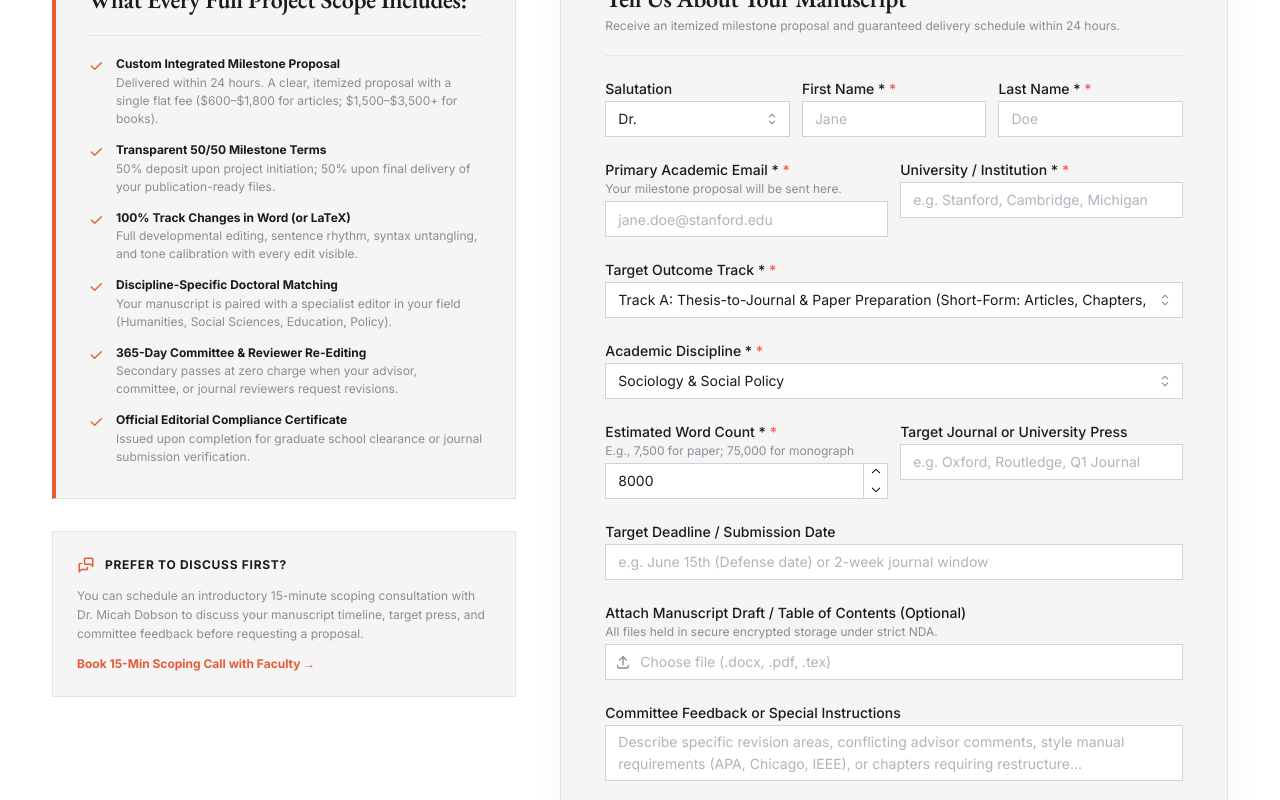
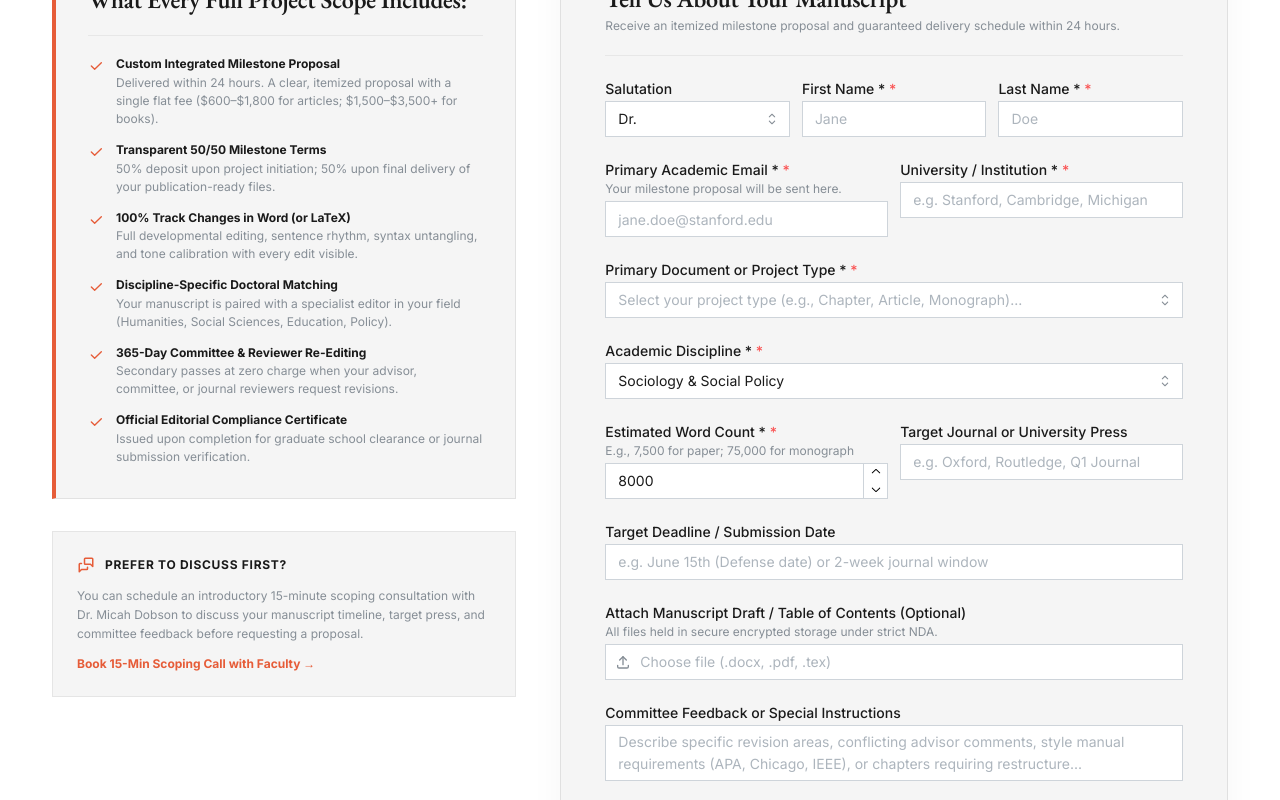
Before and after one commit to Kallias254/consulting-business, a Next.js app: page /scholarcrafted/order in a window 1280 px wide. Shown: the part 695-1495 px from the top of the page. Built offline with nearby package versions, Linux system fonts and the light colour scheme.

Commit message:
feat(order): transform track selector into 5 human scholarly project types and update Navbar CTA to REQUEST PROJECT SCOPE

```diff
--- a/src/app/(frontend)/scholarcrafted/_components/Navbar.tsx
+++ b/src/app/(frontend)/scholarcrafted/_components/Navbar.tsx
@@ -225,7 +225,7 @@ export function Navbar() {
                   className="impeccable-button"
                   style={{ backgroundColor: active.accent, color: '#ffffff', whiteSpace: 'nowrap', fontWeight: 600, border: 'none' }}
                 >
-                  REQUEST CUSTOM QUOTE
+                  REQUEST PROJECT SCOPE
                 </Button>
               </Link>
             </Group>
@@ -392,7 +392,7 @@ export function Navbar() {
                 radius={0}
                 style={{ backgroundColor: active.accent, color: '#fff', fontWeight: 700, border: 'none' }}
               >
-                REQUEST CUSTOM QUOTE
+                REQUEST PROJECT SCOPE
               </Button>
             </Link>
             <Text size="xs" c="dimmed" mt={rem(10)} style={{ textAlign: 'center', letterSpacing: '0.04em' }}>
--- a/src/app/(frontend)/scholarcrafted/order/page.tsx
+++ b/src/app/(frontend)/scholarcrafted/order/page.tsx
@@ -67,18 +67,26 @@ const DISCIPLINES = [
   { value: 'Other Non-STEM / Humanities', label: 'Other Non-STEM / Humanities' },
 ]
 
-const TRACK_OPTIONS = [
+const PROJECT_TYPE_OPTIONS = [
   {
-    value: 'track-a',
-    label: 'Track A: Thesis-to-Journal & Paper Preparation (Short-Form: Articles, Chapters, R&R)',
+    value: 'journal-article',
+    label: '1. Journal Article or Standalone Chapter (Chapter-to-paper conversion, single chapter, or journal article · 4,000–12,000 words)',
   },
   {
-    value: 'track-b',
-    label: 'Track B: Monograph & Book Architecture (Long-Form: Books, Multi-Chapter Volumes, Press Proposals)',
+    value: 'book-monograph',
+    label: '2. Book Monograph & Press Proposal (University press proposal, sample chapters, or full book manuscript · Oxford, Routledge, etc.)',
   },
   {
-    value: 'custom',
-    label: 'Custom Milestone Project (Multi-author volume, grant proposal, institutional brief)',
+    value: 'full-dissertation',
+    label: "3. Full Dissertation or Thesis (Pre-Defense Polish) (Multi-chapter doctoral dissertation or master's thesis before deposit · 30,000–90,000+ words)",
+  },
+  {
+    value: 'rnr-rebuttal',
+    label: '4. Revise & Resubmit (R&R) & Reviewer Rebuttal (Point-by-point response matrix, reviewer diplomacy review & manuscript restructuring)',
+  },
+  {
+    value: 'bespoke-latex',
+    label: '5. Bespoke Project / Multi-Author / LaTeX Engineering (Multi-author edited volume, research grant proposal, or specialized LaTeX/Typst formatting)',
   },
 ]
 
@@ -114,11 +122,30 @@ function OrderPageContent() {
   const active = theme.other
   const searchParams = useSearchParams()
 
-  const trackParam = searchParams.get('track')
+  const trackParam = (searchParams.get('type') || searchParams.get('track'))?.toLowerCase()
 
-  // Track selection state: defaults to Track B if track=b, else Track A
-  const initialTrack = trackParam === 'b' ? 'track-b' : 'track-a'
-  const [selectedTrack, setSelectedTrack] = useState<string>(initialTrack)
+  const resolveInitialType = () => {
+    if (!trackParam) return null
+    if (['journal', 'chapter', 'article', 'a', 'track-a', 'track_a'].includes(trackParam)) {
+      return 'journal-article'
+    }
+    if (['book', 'monograph', 'press', 'proposal', 'b', 'track-b', 'track_b'].includes(trackParam)) {
+      return 'book-monograph'
+    }
+    if (['dissertation', 'thesis', 'defense'].includes(trackParam)) {
+      return 'full-dissertation'
+    }
+    if (['rnr', 'review', 'rebuttal', 'revision'].includes(trackParam)) {
+      return 'rnr-rebuttal'
+    }
+    if (['custom', 'bespoke', 'latex', 'multi-author', 'grant'].includes(trackParam)) {
+      return 'bespoke-latex'
+    }
+    return null
+  }
+
+  const [selectedProjectType, setSelectedProjectType] = useState<string | null>(resolveInitialType())
+  const [typeError, setTypeError] = useState(false)
 
   // Form State
   const [salutation, setSalutation] = useState('Dr.')
@@ -149,7 +176,16 @@ function OrderPageContent() {
   // Handle Custom Scope submission
   const handleSubmit = async (e: React.FormEvent) => {
     e.preventDefault()
+
+    if (!selectedProjectType) {
+      setTypeError(true)
+      return
+    }
+    setTypeError(false)
     setIsSubmitting(true)
+
+    const chosenOption = PROJECT_TYPE_OPTIONS.find((p) => p.value === selectedProjectType)
+    const typeLabel = chosenOption ? chosenOption.label.split(' (')[0] : selectedProjectType
 
     try {
       await fetch('/api/submit-project', {
@@ -161,9 +197,9 @@ function OrderPageContent() {
           lastName,
           email,
           institution,
-          documentType: `${selectedTrack} (${discipline}) · Target: ${targetPub || 'Not specified'}`,
-          service: selectedTrack === 'track-b' ? 'track-b' : 'track-a',
-          tier: selectedTrack === 'track-b' ? 'track-b' : 'track-a',
+          documentType: `${typeLabel} (${discipline}) · Target: ${targetPub || 'Not specified'}`,
+          service: selectedProjectType,
+          tier: selectedProjectType,
           wordCount,
           deadline,
           instructions: `${instructions}${wantCall ? ' [REQUESTED 15-MIN SCOPING CALL WITH DR. DOBSON]' : ''}`,
@@ -536,13 +572,19 @@ function OrderPageContent() {
                         />
                       </SimpleGrid>
 
-                      {/* Target Track */}
+                      {/* Primary Document or Project Type */}
                       <Select
-                        label="Target Outcome Track *"
-                        data={TRACK_OPTIONS}
-                        value={selectedTrack}
-                        onChange={(v) => setSelectedTrack(v ?? 'track-a')}
+                        label="Primary Document or Project Type *"
+                        placeholder="Select your project type (e.g., Chapter, Article, Monograph)..."
+                        data={PROJECT_TYPE_OPTIONS}
+                        value={selectedProjectType}
+                        onChange={(v) => {
+                          setSelectedProjectType(v)
+                          if (v) setTypeError(false)
+                        }}
+                        error={typeError ? 'Please select your document or project type' : undefined}
                         required
+                        clearable
                         radius={0}
                         size="sm"
                       />
--- a/src/app/api/submit-project/route.ts
+++ b/src/app/api/submit-project/route.ts
@@ -138,10 +138,16 @@ export async function POST(req: NextRequest) {
 
 function getServiceLabel(service: string, tier: string): string {
   const serviceMap: Record<string, string> = {
+    'journal-article': 'Journal Article or Standalone Chapter',
+    'book-monograph': 'Book Monograph & University Press Proposal',
+    'full-dissertation': 'Full Dissertation / Thesis Pre-Defense Polish',
+    'rnr-rebuttal': 'Revise & Resubmit (R&R) & Reviewer Rebuttal',
+    'bespoke-latex': 'Bespoke Project / Multi-Author / LaTeX Engineering',
     diagnostic: 'Express Structural & Rigor Diagnostic ($29)',
     'track-a': 'Track A: Thesis-to-Journal & Paper Preparation',
     'track-b': 'Track B: Monograph & Book Architecture',
-    scope: 'Custom Integrated Project Scope',
+    scope: 'Custom Milestone Project Scope',
+    custom: 'Custom Milestone Project Scope',
     editing: 'Editing & Compliance',
     'ai-audit': 'AI Manuscript Audit',
     publication: 'Publication Support',
@@ -149,6 +155,11 @@ function getServiceLabel(service: string, tier: string): string {
     book: 'Book Manuscript Publishing',
   }
   const tierMap: Record<string, string> = {
+    'journal-article': 'Short-Form Article / Chapter',
+    'book-monograph': 'Long-Form Book / Press Proposal',
+    'full-dissertation': 'Dissertation Pre-Defense',
+    'rnr-rebuttal': 'R&R Response Matrix',
+    'bespoke-latex': 'Bespoke / LaTeX / Multi-Author',
     diagnostic: 'Express Diagnostic ($29)',
     'track-a': 'Track A: Short-Form',
     'track-b': 'Track B: Long-Form',
```
Also changed, not shown: 1 other file (tests, documents, lock files or other folders).
